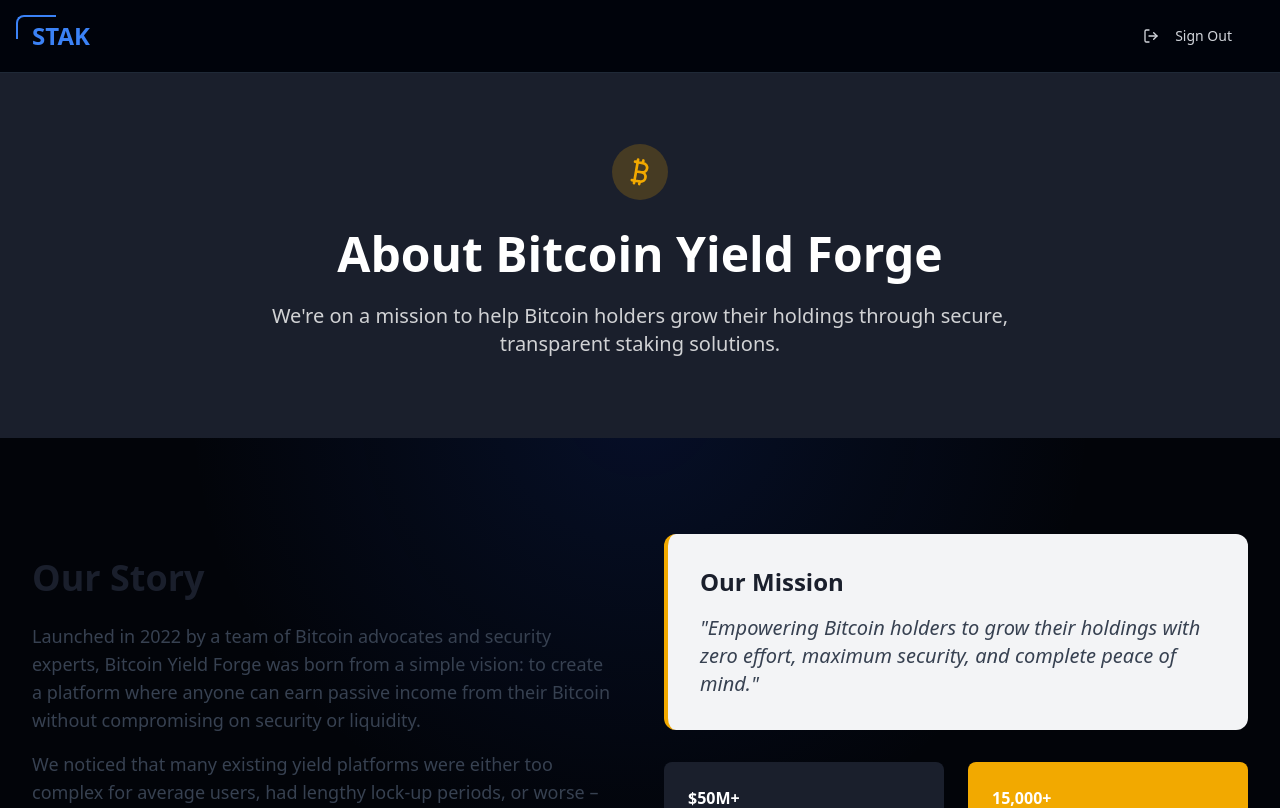
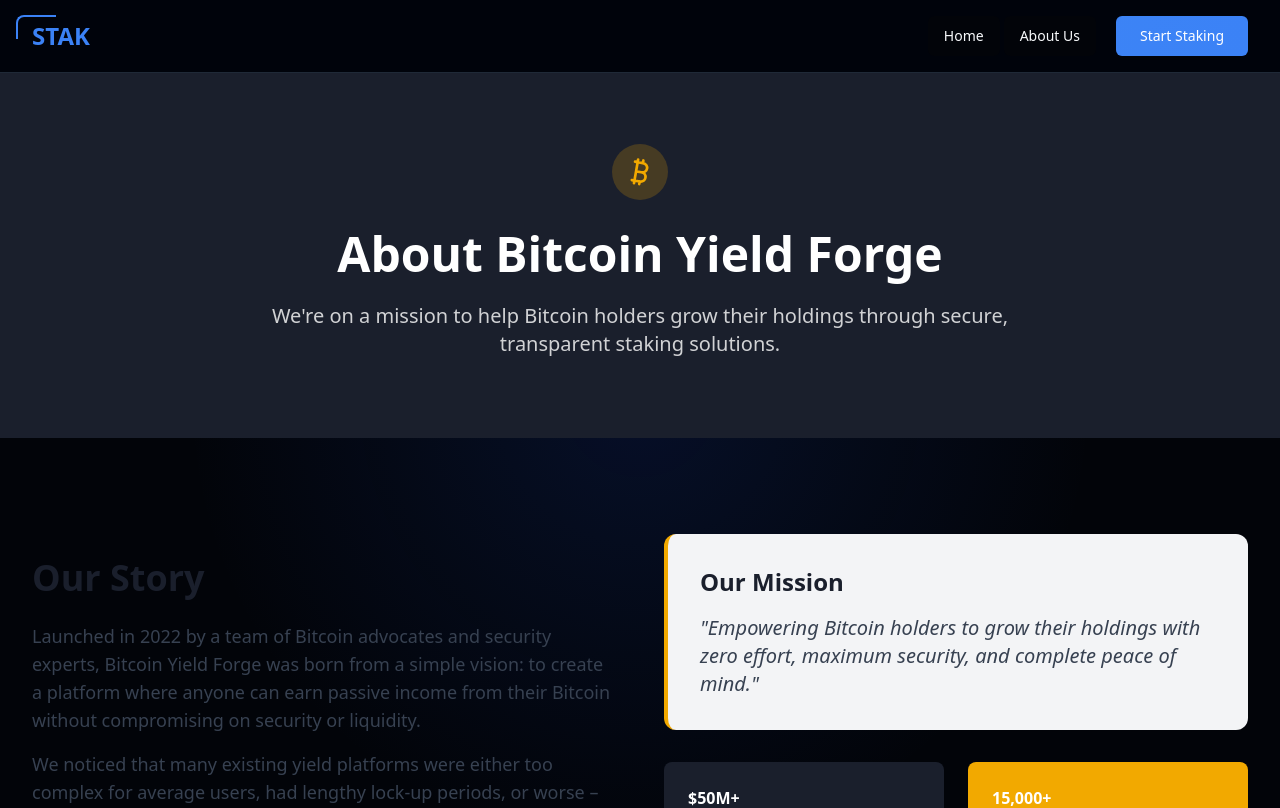
Before and after one commit to Stevesystem/stak-crypto, a React (Vite) app: page /about in a window 1280 px wide. Shown: the top 808 px of the page. Built offline with nearby package versions, Linux system fonts and the light colour scheme.

Commit message:
Add navigation menu items
Add Home, About Us, and Start Staking items to the navigation menu.

```diff
--- a/src/components/Navbar.tsx
+++ b/src/components/Navbar.tsx
@@ -3,6 +3,15 @@ import { useState } from "react";
 import { Link } from "react-router-dom";
 import { Button } from "@/components/ui/button";
 import { LogOut } from "lucide-react";
+import {
+  NavigationMenu,
+  NavigationMenuContent,
+  NavigationMenuItem,
+  NavigationMenuLink,
+  NavigationMenuList,
+  NavigationMenuTrigger,
+  navigationMenuTriggerStyle,
+} from "@/components/ui/navigation-menu";
 
 const Navbar = () => {
   const [isMenuOpen, setIsMenuOpen] = useState(false);
@@ -22,13 +31,36 @@ const Navbar = () => {
             </Link>
           </div>
 
-          <div>
-            <Button variant="ghost" className="text-gray-300 hover:text-white">
-              <LogOut className="mr-2 h-4 w-4" />
-              Sign Out
-            </Button>
+          {/* Desktop Navigation */}
+          <div className="hidden md:flex items-center space-x-6">
+            <NavigationMenu>
+              <NavigationMenuList>
+                <NavigationMenuItem>
+                  <Link to="/">
+                    <NavigationMenuLink className={navigationMenuTriggerStyle()}>
+                      Home
+                    </NavigationMenuLink>
+                  </Link>
+                </NavigationMenuItem>
+                <NavigationMenuItem>
+                  <Link to="/about">
+                    <NavigationMenuLink className={navigationMenuTriggerStyle()}>
+                      About Us
+                    </NavigationMenuLink>
+                  </Link>
+                </NavigationMenuItem>
+                <NavigationMenuItem>
+                  <Link to="/dashboard">
+                    <Button className="bg-gradient-to-r from-primary to-blue-500 hover:from-primary/90 hover:to-blue-600 text-white font-medium px-6 ml-4">
+                      Start Staking
+                    </Button>
+                  </Link>
+                </NavigationMenuItem>
+              </NavigationMenuList>
+            </NavigationMenu>
           </div>
 
+          {/* Mobile Menu Button */}
           <div className="md:hidden">
             <button
               onClick={() => setIsMenuOpen(!isMenuOpen)}
@@ -60,6 +92,36 @@ const Navbar = () => {
             </button>
           </div>
         </div>
+
+        {/* Mobile Navigation Menu */}
+        {isMenuOpen && (
+          <div className="md:hidden py-4 border-t border-gray-800">
+            <div className="flex flex-col space-y-4">
+              <Link
+                to="/"
+                className="text-gray-300 hover:text-white px-4 py-2 rounded hover:bg-gray-800"
+                onClick={() => setIsMenuOpen(false)}
+              >
+                Home
+              </Link>
+              <Link
+                to="/about"
+                className="text-gray-300 hover:text-white px-4 py-2 rounded hover:bg-gray-800"
+                onClick={() => setIsMenuOpen(false)}
+              >
+                About Us
+              </Link>
+              <Link
+                to="/dashboard"
+                onClick={() => setIsMenuOpen(false)}
+              >
+                <Button className="bg-gradient-to-r from-primary to-blue-500 hover:from-primary/90 hover:to-blue-600 text-white font-medium w-full">
+                  Start Staking
+                </Button>
+              </Link>
+            </div>
+          </div>
+        )}
       </div>
     </nav>
   );
```
